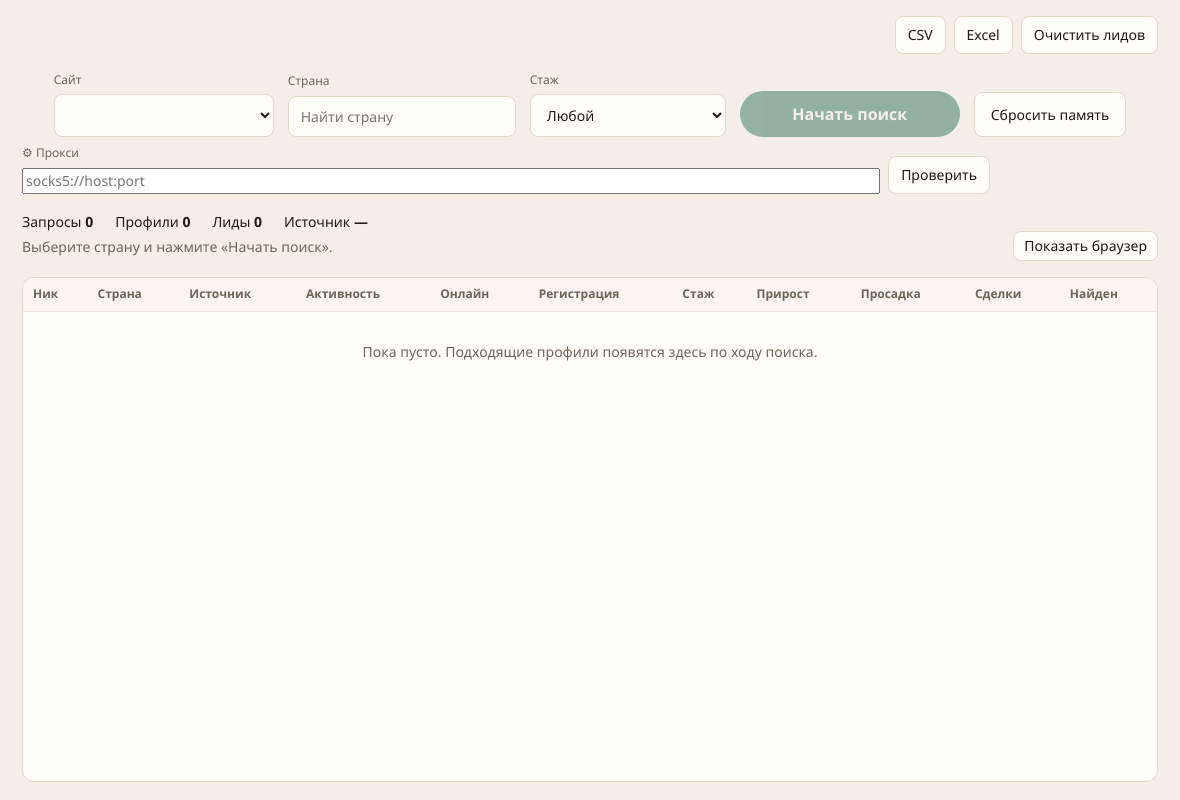
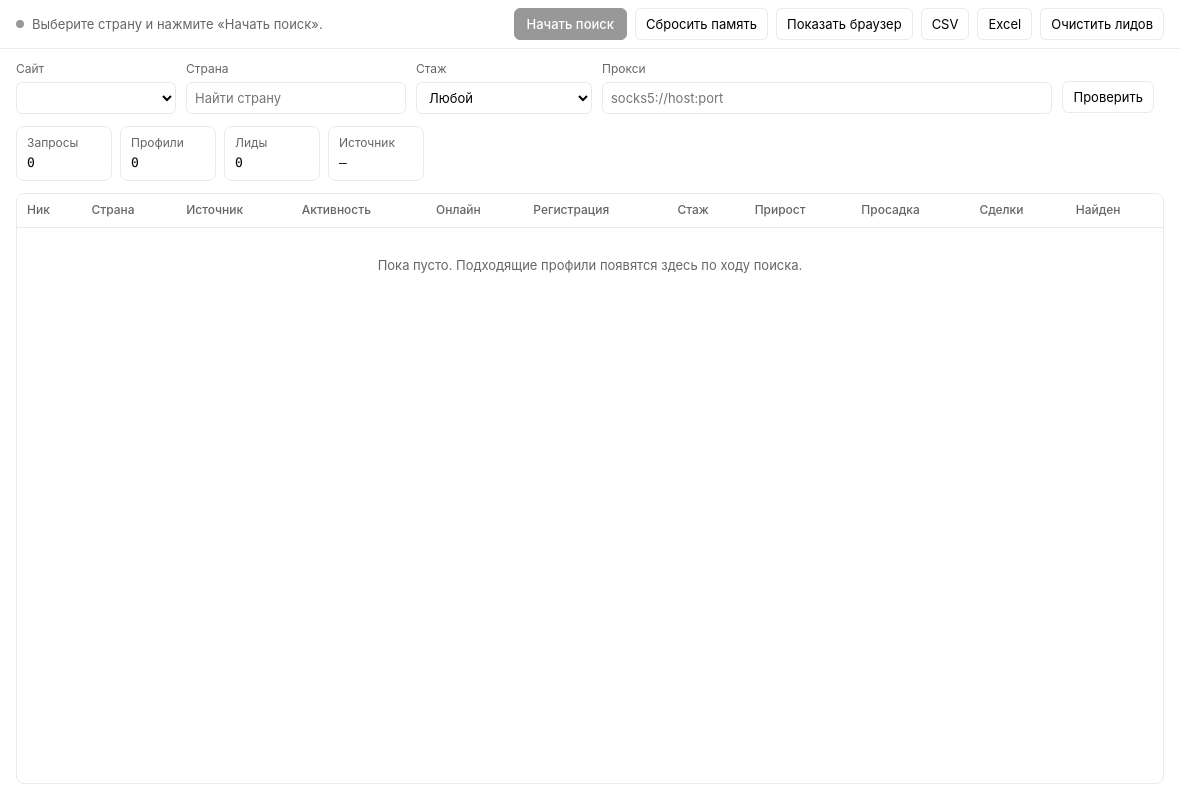
Before and after one commit to arturious/lead-finder, an Electron app: page src/renderer/index.html in a window 1180 px wide. Drawn offline with Linux system fonts and the light colour scheme; no server answers.

Commit message:
Restyle the window in a neutral dashboard layout.
Black and white, compact top bar, bordered stat cards, and a sticky
table. Fonts stay on the system stack, and every control id is unchanged.

Co-authored-by: arx <arturbakhtygereyev@gmail.com>

```diff
--- a/src/renderer/index.html
+++ b/src/renderer/index.html
@@ -7,11 +7,17 @@
   <link rel="stylesheet" href="styles.css" />
 </head>
 <body>
-  <header class="top">
+  <header class="top" id="status" aria-live="polite">
+    <p id="status-line">Выберите страну и нажмите «Начать поиск».</p>
+    <div class="top-actions">
+      <button type="button" id="start" class="start" disabled>Начать поиск</button>
+      <button type="button" id="reset-memory" class="ghost">Сбросить память</button>
+      <button type="button" id="show-browser" class="ghost">Показать браузер</button>
       <div class="exports">
         <button type="button" id="export-csv" class="ghost">CSV</button>
         <button type="button" id="export-xlsx" class="ghost">Excel</button>
         <button type="button" id="clear-leads" class="ghost">Очистить лидов</button>
+      </div>
     </div>
   </header>
 
@@ -37,30 +43,19 @@
         <option value="More than 5 years">Более 5 лет</option>
       </select>
     </label>
-    <button type="button" id="start" class="start" disabled>Начать поиск</button>
-    <button type="button" id="reset-memory" class="ghost">Сбросить память</button>
-  </section>
-
-  <section class="proxy">
     <label class="field proxy-field">
-      <span>⚙ Прокси</span>
+      <span>Прокси</span>
       <input id="proxy-input" type="text" placeholder="socks5://host:port" autocomplete="off" spellcheck="false" />
     </label>
     <button type="button" id="proxy-check" class="ghost">Проверить</button>
     <p id="proxy-note" class="note"></p>
   </section>
 
-  <section class="status" id="status" aria-live="polite">
-    <div class="metrics">
+  <section class="metrics" aria-label="Счётчики">
     <span>Запросы <strong id="m-requests">0</strong></span>
     <span>Профили <strong id="m-profiles">0</strong></span>
     <span>Лиды <strong id="m-leads">0</strong></span>
     <span>Источник <strong id="m-source">—</strong></span>
-    </div>
-    <div class="status-row">
-      <p id="status-line">Выберите страну и нажмите «Начать поиск».</p>
-      <button type="button" id="show-browser" class="ghost">Показать браузер</button>
-    </div>
   </section>
 
   <div class="table-wrap">
--- a/src/renderer/styles.css
+++ b/src/renderer/styles.css
@@ -1,15 +1,37 @@
 :root {
   color-scheme: light;
-  --bg: #f3efe6;
-  --paper: #fffdf8;
-  --ink: #1e1a14;
-  --muted: #6d6458;
-  --line: #e3d9c8;
-  --green: #1f6a4a;
-  --green-dark: #174e37;
-  --stop: #8d342c;
-  --amber: #8a5a12;
-  --blue: #1d4e89;
+  --bg: #fff;
+  --fg: #000;
+  --muted: #666;
+  --line: #eaeaea;
+  --fill: #000;
+  --fill-fg: #fff;
+  --hover: #fafafa;
+  --dot-idle: #999;
+  --dot-run: #16a34a;
+  --warn: #a16207;
+  --danger: #dc2626;
+  --ok: #15803d;
+  --sans: "Geist", "Inter", ui-sans-serif, system-ui, -apple-system, "Segoe UI", sans-serif;
+  --mono: "Geist Mono", "SFMono-Regular", ui-monospace, "Cascadia Mono", Menlo, Consolas, monospace;
+}
+
+@media (prefers-color-scheme: dark) {
+  :root {
+    color-scheme: dark;
+    --bg: #000;
+    --fg: #ededed;
+    --muted: #888;
+    --line: #333;
+    --fill: #ededed;
+    --fill-fg: #000;
+    --hover: #111;
+    --dot-idle: #666;
+    --dot-run: #22c55e;
+    --warn: #f5c451;
+    --danger: #f87171;
+    --ok: #4ade80;
+  }
 }
 
 * { box-sizing: border-box; }
@@ -24,81 +46,116 @@ body {
   flex-direction: column;
   min-height: 100%;
   background: var(--bg);
-  color: var(--ink);
-  font: 14px/1.4 "Segoe UI", "Helvetica Neue", sans-serif;
+  color: var(--fg);
+  font: 13px/1.4 var(--sans);
 }
 
-.top, .status {
-  padding: 16px 22px 0;
+button, select, input { font: inherit; color: inherit; }
+
+button {
+  border: 1px solid var(--line);
+  background: var(--bg);
+  color: var(--fg);
+  border-radius: 6px;
+  padding: 6px 10px;
+  cursor: pointer;
+}
+
+button:hover:not(:disabled) { background: var(--hover); }
+button:disabled { opacity: 0.4; cursor: default; }
+button:focus-visible, select:focus-visible, input:focus-visible {
+  outline: 1px solid var(--fg);
+  outline-offset: 1px;
 }
 
 .top {
   display: flex;
-  justify-content: flex-end;
-  align-items: flex-end;
+  align-items: center;
+  justify-content: space-between;
   gap: 16px;
+  min-height: 48px;
+  padding: 8px 16px;
+  border-bottom: 1px solid var(--line);
 }
 
-.note, .empty, #status-line {
-  margin: 2px 0 0;
+#status-line {
+  display: flex;
+  align-items: center;
+  gap: 8px;
+  margin: 0;
+  min-width: 0;
   color: var(--muted);
 }
 
-.exports { display: flex; gap: 8px; }
-
-button, select, input {
-  font: inherit;
-  color: inherit;
+#status-line::before {
+  content: "";
+  width: 8px;
+  height: 8px;
+  flex: none;
+  border-radius: 50%;
+  background: var(--dot-idle);
 }
 
-button {
-  border: 1px solid var(--line);
-  background: var(--paper);
-  border-radius: 8px;
-  padding: 8px 12px;
-  cursor: pointer;
+#status-line.running::before,
+#status-line.starting::before,
+#status-line.download::before,
+#status-line.challenge::before,
+#status-line.blocked::before,
+#status-line.cooldown::before,
+#status-line.stopping::before {
+  background: var(--dot-run);
 }
 
-button:disabled { opacity: 0.45; cursor: default; }
+#status-line.challenge,
+#status-line.blocked { color: var(--warn); }
+#status-line.error { color: var(--danger); }
 
-.ghost:hover:not(:disabled) { border-color: #c9bba4; }
+.top-actions, .exports { display: flex; align-items: center; gap: 8px; flex: none; }
+
+.start {
+  border: 1px solid var(--fill);
+  background: var(--fill);
+  color: var(--fill-fg);
+  border-radius: 6px;
+  padding: 6px 12px;
+  font-weight: 500;
+}
+
+.start:hover:not(:disabled) { background: var(--fill); color: var(--fill-fg); filter: none; opacity: 0.86; }
+.start:disabled { opacity: 0.4; }
 
 .controls {
   display: flex;
-  justify-content: center;
   align-items: flex-end;
   flex-wrap: wrap;
-  gap: 14px;
-  padding: 18px 22px 8px;
+  gap: 10px;
+  padding: 12px 16px;
 }
 
-.field { display: flex; flex-direction: column; gap: 6px; min-width: 180px; }
+.field { display: flex; flex-direction: column; gap: 4px; min-width: 140px; }
 .field span { color: var(--muted); font-size: 12px; }
 
-select, #country-input {
-  background: var(--paper);
+select, #country-input, #proxy-input {
+  background: var(--bg);
+  color: var(--fg);
   border: 1px solid var(--line);
-  border-radius: 8px;
-  padding: 10px 12px;
-  min-width: 220px;
+  border-radius: 6px;
+  padding: 6px 8px;
+  min-width: 160px;
 }
 
-#experience { min-width: 190px; }
+#experience { min-width: 170px; }
+.proxy-field { flex: 1; min-width: 220px; }
+.proxy-field input { width: 100%; min-width: 0; }
+#proxy-check { margin-bottom: 1px; }
 
-.start {
-  min-width: 220px;
-  padding: 12px 28px;
-  border: 0;
-  border-radius: 999px;
-  background: var(--green);
-  color: #f7f3ea;
-  font-size: 16px;
-  font-weight: 650;
+.note {
+  margin: 0 0 6px;
+  color: var(--muted);
+  font-size: 12px;
 }
-
-.start:hover:not(:disabled) { background: var(--green-dark); }
-#reset-memory { padding: 12px 16px; }
-.start.stop { background: var(--stop); }
+.note.error { color: var(--danger); }
+.note.ok { color: var(--ok); }
 
 .combo { position: relative; }
 
@@ -113,10 +170,9 @@ select, #country-input {
   margin: 0;
   padding: 4px;
   list-style: none;
-  background: var(--paper);
+  background: var(--bg);
   border: 1px solid var(--line);
-  border-radius: 8px;
-  box-shadow: 0 10px 30px rgba(40, 30, 10, 0.08);
+  border-radius: 6px;
 }
 
 .country-list button {
@@ -125,62 +181,44 @@ select, #country-input {
   border: 0;
   background: transparent;
   border-radius: 6px;
-  padding: 7px 8px;
+  padding: 6px 8px;
 }
 
 .country-list button:hover,
-.country-list button.active { background: #efe7d8; }
-
-.proxy {
-  display: flex;
-  align-items: flex-end;
-  gap: 8px;
-  padding: 0 22px 2px;
-}
-
-.proxy-field { flex: 1; min-width: 0; }
-.proxy-field input { width: 100%; min-width: 0; }
-.proxy .note { margin: 0 0 8px; min-width: 160px; }
-.proxy .note.error { color: var(--stop); }
-.proxy .note.ok { color: var(--green-dark); }
-
-.status { padding-bottom: 8px; }
-
-.status-row {
-  display: flex;
-  align-items: center;
-  justify-content: space-between;
-  gap: 12px;
-}
-
-#show-browser {
-  flex: none;
-  padding: 4px 10px;
-}
+.country-list button.active { background: var(--hover); }
 
 .metrics {
   display: flex;
   flex-wrap: wrap;
-  gap: 14px 22px;
+  gap: 8px;
+  padding: 0 16px 12px;
 }
 
-.metrics strong { font-weight: 650; }
+.metrics span {
+  display: flex;
+  flex-direction: column;
+  gap: 2px;
+  min-width: 96px;
+  padding: 8px 10px;
+  border: 1px solid var(--line);
+  border-radius: 8px;
+  color: var(--muted);
+  font-size: 12px;
+}
 
-#status-line.challenge,
-#status-line.blocked { color: var(--amber); }
-#status-line.error { color: var(--stop); }
-#status-line.running,
-#status-line.download,
-#status-line.starting,
-#status-line.cooldown { color: var(--green-dark); }
+.metrics strong {
+  color: var(--fg);
+  font-family: var(--mono);
+  font-size: 13px;
+  font-weight: 500;
+}
 
 .table-wrap {
   flex: 1;
   overflow: auto;
-  margin: 8px 22px 18px;
-  background: var(--paper);
+  margin: 0 16px 16px;
   border: 1px solid var(--line);
-  border-radius: 12px;
+  border-radius: 8px;
 }
 
 table { width: 100%; border-collapse: collapse; font-size: 13px; }
@@ -188,7 +226,7 @@ table { width: 100%; border-collapse: collapse; font-size: 13px; }
 th, td {
   padding: 8px 10px;
   text-align: left;
-  border-bottom: 1px solid #f0e8da;
+  border-bottom: 1px solid var(--line);
   white-space: nowrap;
   vertical-align: top;
 }
@@ -196,14 +234,23 @@ th, td {
 th {
   position: sticky;
   top: 0;
-  background: #faf6ef;
+  z-index: 1;
+  background: var(--bg);
+  color: var(--muted);
   font-size: 12px;
-  color: var(--muted);
-  font-weight: 650;
+  font-weight: 500;
 }
 
-a { color: var(--blue); text-decoration: none; }
+td:nth-child(1),
+td:nth-child(8),
+td:nth-child(9),
+td:nth-child(10),
+td:nth-child(11) { font-family: var(--mono); font-size: 12px; }
+
+tbody tr:hover td { background: var(--hover); }
+
+a { color: var(--fg); text-decoration: none; }
 a:hover { text-decoration: underline; }
 
-.empty { padding: 28px 12px 32px; text-align: center; }
+.empty { margin: 0; padding: 28px 12px; text-align: center; color: var(--muted); }
 .empty[hidden] { display: none; }
```
Lines whose indentation alone changed are shown as unchanged.
